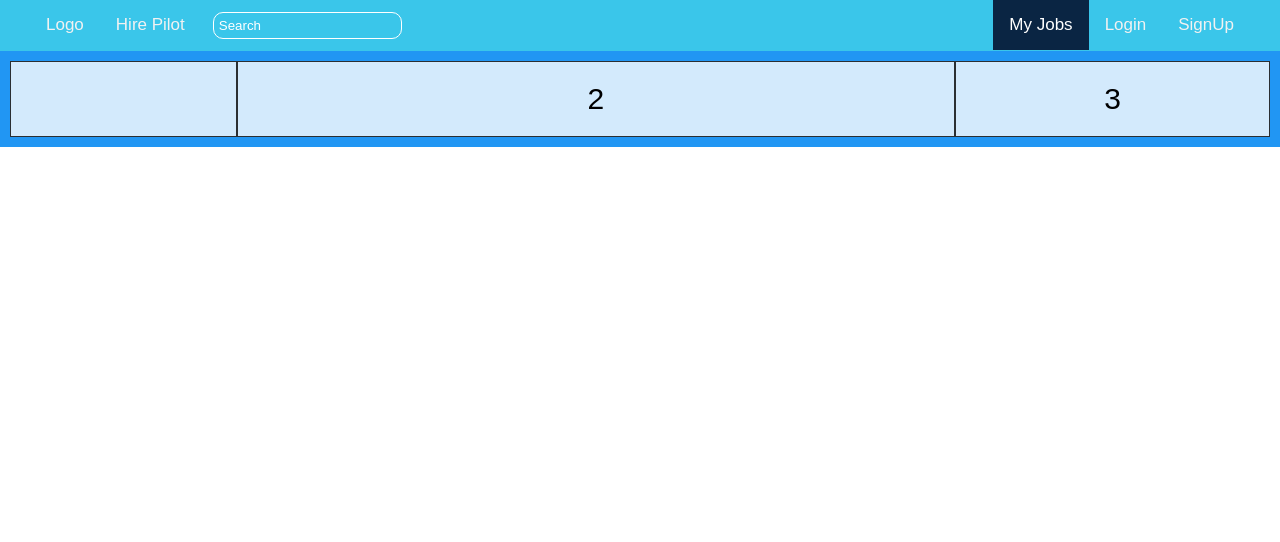
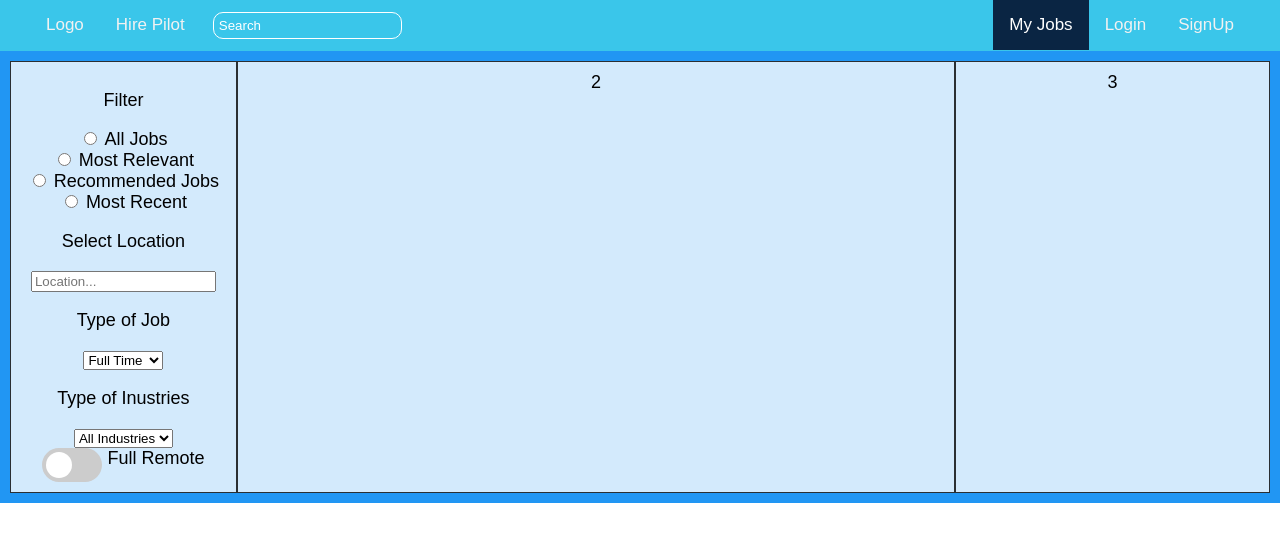
Before and after one commit to Lukong123/hire-pilot, a React (Create React App) app in the folder hire-pilot-frontend/: page / in a window 1280 px wide. Shown: the top 542 px of the page. Built offline with nearby package versions, Linux system fonts and the light colour scheme.

Commit message:
sidebar structure

```diff
--- a/hire-pilot-frontend/src/App.css
+++ b/hire-pilot-frontend/src/App.css
@@ -59,7 +59,89 @@
   .grid-item {
 	background-color: rgba(255, 255, 255, 0.8);
 	border: 1px solid rgba(0, 0, 0, 0.8);
-	padding: 20px;
-	font-size: 30px;
+	padding: 10px;
+	font-size: 18px;
 	text-align: center;
   }
+
+
+  .filterRadio{
+	font-size: 10px;
+	color: red;
+  }
+
+  form [type=radio]:checked::before,
+[type=checkbox]:checked::before {
+  content: "";
+  width: 14px;
+  height: 14px;
+  background-color: #ffa500;
+  position: absolute;
+  top: 2px;
+  left: 2px;
+}
+
+.filterRadio p{
+	font-weight: bold;
+}
+
+
+input:checked + .slider {
+	background-color: #0A2543;
+  }
+
+  input:focus + .slider {
+	box-shadow: 0 0 1px #2196F3;
+  }
+
+  input:checked + .slider:before {
+	-webkit-transform: translateX(26px);
+	-ms-transform: translateX(26px);
+	transform: translateX(26px);
+  }
+
+  /* Rounded sliders */
+  .slider.round {
+	border-radius: 34px;
+  }
+
+  .slider.round:before {
+	border-radius: 50%;
+  }
+
+.switch {
+	position: relative;
+	display: inline-block;
+	width: 60px;
+	height: 34px;
+  }
+
+  .switch input {
+	opacity: 0;
+	width: 0;
+	height: 0;
+  }
+
+  .slider {
+	position: absolute;
+	cursor: pointer;
+	top: 0;
+	left: 0;
+	right: 0;
+	bottom: 0;
+	background-color: #ccc;
+	-webkit-transition: .4s;
+	transition: .4s;
+  }
+
+  .slider:before {
+	position: absolute;
+	content: "";
+	height: 26px;
+	width: 26px;
+	left: 4px;
+	bottom: 4px;
+	background-color: white;
+	-webkit-transition: .4s;
+	transition: .4s;
+  }
--- a/hire-pilot-frontend/src/App.js
+++ b/hire-pilot-frontend/src/App.js
@@ -22,13 +22,43 @@ function App() {
       <body>
       <div class="grid-container">
   <div class="grid-item">
-    {/* <form className='radioFilter'>
+
+    <form className='filerRadio'>
       <p>Filter</p>
-      <input type='radio' id='all' name='all' value={'all'}><label for='all'>All Jobs</label></input>
-      <input type='radio' id='relevant' name='relevant' value={'relevant'}><label for='relevant'>Most Relevant</label></input>
-      <input type='radio' id='reccomend' name='reccomend' value={'reccomend'}><label for='reccomend'>Recommended Jobs</label></input>
-      <input type='radio' id='recent' name='recent' value={'recent'}><label for='recent'>Most Recent</label></input>
-    </form> */}
+  <input type='radio' id='all' name='all' value={'all'}/>
+  <label for='all'> All Jobs</label> <br></br>
+  <input type='radio' id='relevant' name='relevant' value={'relevant'}/>
+  <label for='relevant'> Most Relevant</label><br></br>
+  <input type='radio' id='recommend' name='recommend' value={'recommend'}/>
+  <label for='recommend'> Recommended Jobs</label><br></br>
+  <input type='radio' id='recent' name='recent' value={'recent'}/>
+  <label for='all'> Most Recent</label>
+</form>
+
+<form>
+  <p>Select Location</p>
+  <input type='search' placeholder='Location...'/>
+</form>
+
+<form>
+  <p>Type of Job</p>
+  <select name='jobType' id='jobType'>
+    <option value={'Full Time'}>Full Time</option>
+    <option value={'Part Time'}>Part Time</option>
+
+  </select>
+
+  <p>Type of Inustries</p>
+  <select name='allIndustries' id='allIndustries'>
+    <option value={'All Industries'}>All Industries</option>
+    <option value={'Tech Startup'}>Tech Startup</option>
+
+  </select>
+</form>
+<label class="switch">
+  <input type="checkbox"/>
+  <span class="slider round"></span>
+</label> <span>Full Remote</span>
   </div>
   <div class="grid-item">2</div>
   <div class="grid-item">3</div>
```
